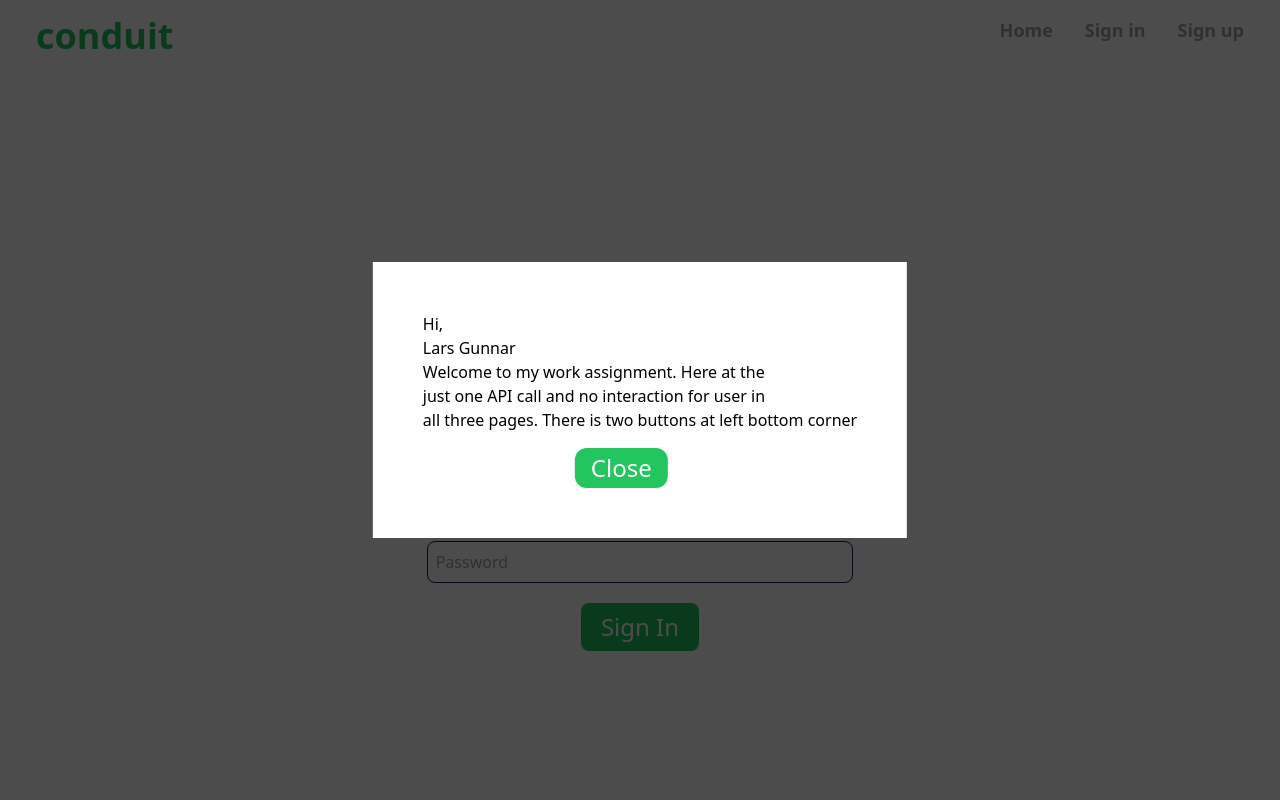
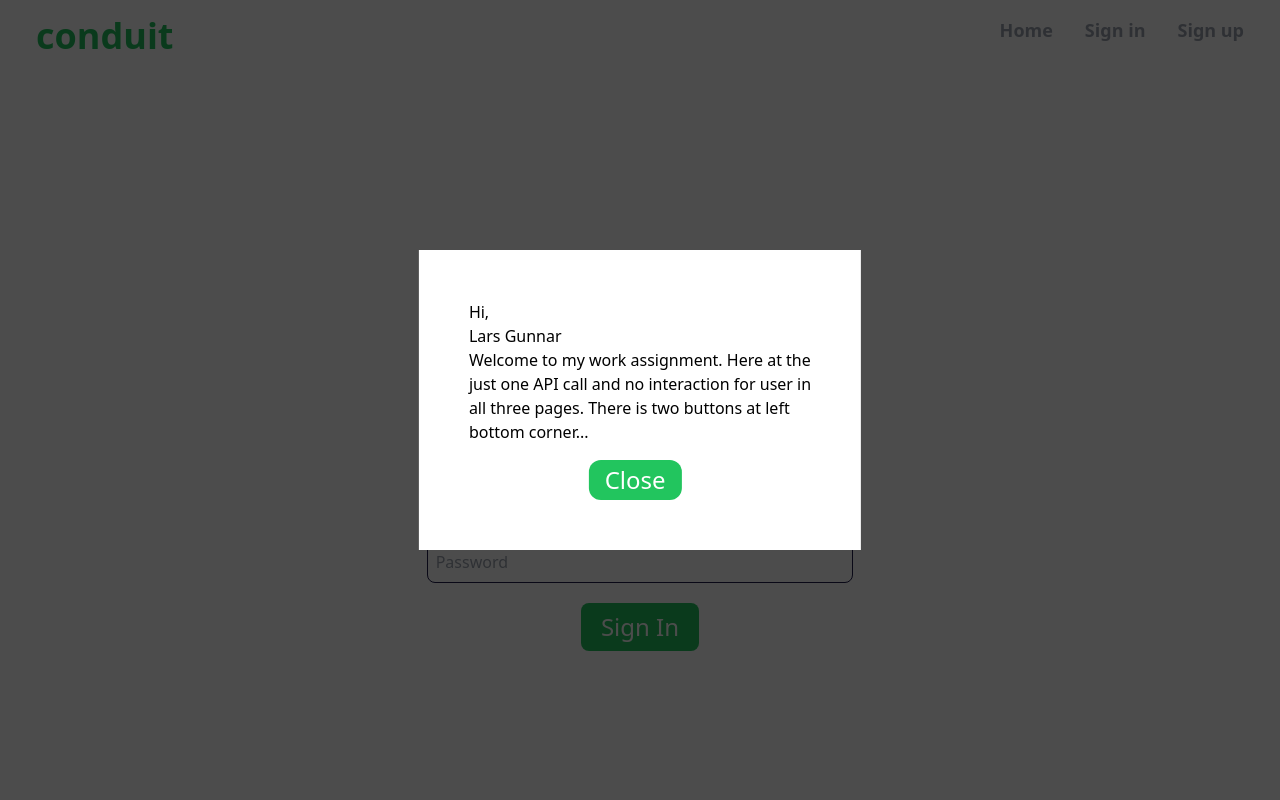
Before and after one commit to As-Tomas/1-Starting-our-React-Adventure, a React (Vite) app in the folder realwold.how first project/: page /signup in a window 1280 px wide. Shown: the top 800 px of the page. Built offline with nearby package versions, Linux system fonts and the light colour scheme.

Commit message:
content fix'

```diff
--- a/realwold.how first project/src/components/Modal/Modal.jsx
+++ b/realwold.how first project/src/components/Modal/Modal.jsx
@@ -32,7 +32,7 @@ export default function Modal({ open, children, onClose }) {
         <div>
           <h2>Hi,</h2>
           <p>{children}</p>
-          <p>Welcome to my work assignment. Here at the <br/> just one API call and no interaction for user in <br/> all three pages. There is two buttons at left bottom corner</p>
+          <p>Welcome to my work assignment. Here at the <br/> just one API call and no interaction for user in <br/> all three pages. There is two buttons at left <br/>bottom corner...</p>
         </div>
         <button className="text-2xl text-white bg-green-500 rounded-xl py-1 px-4 mt-4 mx-[35%] "
         onClick={onClose}> Close </button>
```
